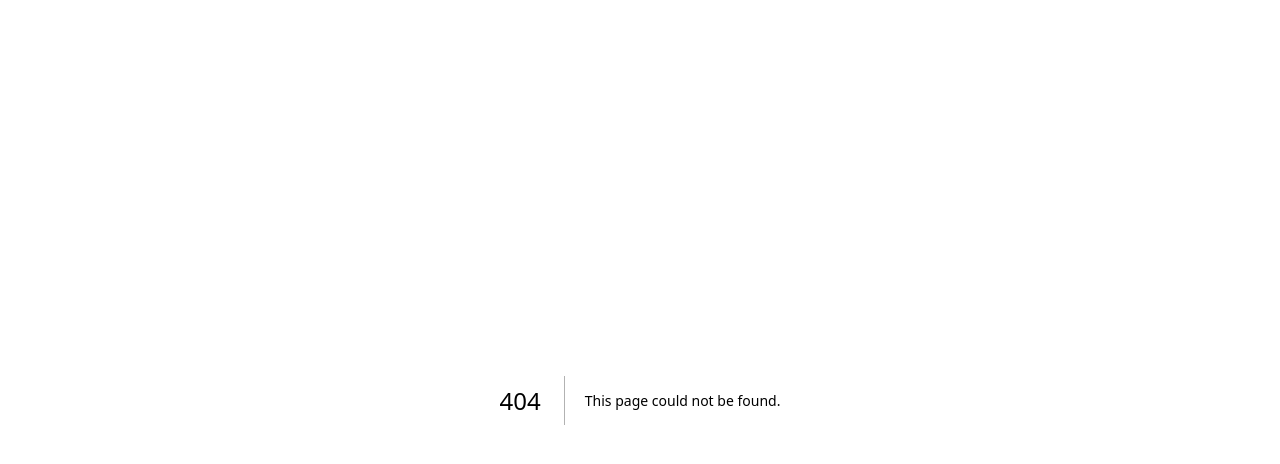
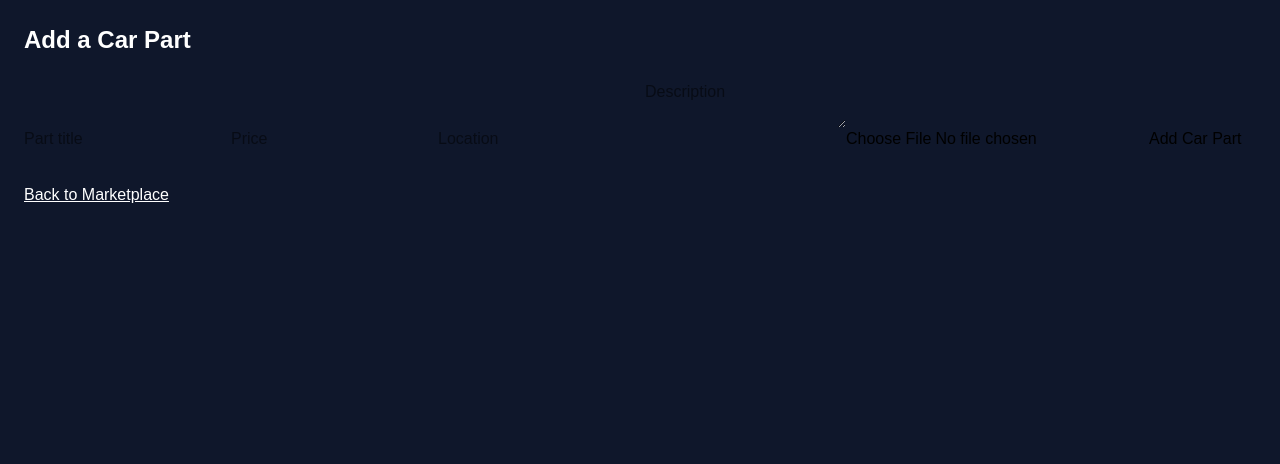
Before and after one commit to vibecheckvc/midnite.auto, a Next.js app in the folder frontend/: page /marketplace/addcarparts in a window 1280 px wide. Before the commit this address had no page. Shown: the top 464 px of the page. Built offline with nearby package versions, Linux system fonts and the light colour scheme.

Commit message:
marketplace forms

```diff
--- /dev/null
+++ b/frontend/app/marketplace/addcar/page.tsx
@@ -0,0 +1,20 @@
+'use client';
+import AddCarForm from '../components/addcar';
+import { useRouter } from 'next/navigation';
+
+export default function AddCarPage() {
+  const router = useRouter();
+
+  return (
+    <div className="min-h-screen bg-slate-900 p-6">
+      <h1 className="text-2xl font-bold text-white mb-6">Add a Car</h1>
+      <AddCarForm />
+      <button
+        className="mt-4 text-white underline"
+        onClick={() => router.push('/marketplace')}
+      >
+        Back to Marketplace
+      </button>
+    </div>
+  );
+}
--- /dev/null
+++ b/frontend/app/marketplace/addcarparts/page.tsx
@@ -0,0 +1,20 @@
+'use client';
+import AddCarPartForm from '../components/addcarparts';
+import { useRouter } from 'next/navigation';
+
+export default function AddCarPartPage() {
+  const router = useRouter();
+
+  return (
+    <div className="min-h-screen bg-slate-900 p-6">
+      <h1 className="text-2xl font-bold text-white mb-6">Add a Car Part</h1>
+      <AddCarPartForm />
+      <button
+        className="mt-4 text-white underline"
+        onClick={() => router.push('/marketplace')}
+      >
+        Back to Marketplace
+      </button>
+    </div>
+  );
+}
--- /dev/null
+++ b/frontend/app/marketplace/components/addcar.tsx
@@ -0,0 +1,59 @@
+'use client';
+
+import { useState } from "react";
+import { supabase } from "../../../utils/supabaseClient";
+import { useRouter } from "next/navigation";
+
+export default function AddCarForm() {
+  const [title, setTitle] = useState("");
+  const [price, setPrice] = useState("");
+  const [location, setLocation] = useState("");
+  const [description, setDescription] = useState("");
+  const [image, setImage] = useState<File | null>(null);
+  const router = useRouter();
+
+  const handleSubmit = async (e: React.FormEvent) => {
+    e.preventDefault();
+
+    // 1️⃣ Upload image if exists
+    let imageUrl = "";
+    if (image) {
+      const { data, error: storageError } = await supabase.storage
+        .from("cars-images")
+        .upload(`public/${Date.now()}_${image.name}`, image);
+      if (storageError) return alert(storageError.message);
+
+      // Get public URL
+      imageUrl = supabase.storage.from("cars-images").getPublicUrl(data.path).data.publicUrl;
+    }
+
+    // 2️⃣ Insert new car into Supabase
+    const { error } = await supabase.from("cars").insert([
+      {
+        title,
+        price: parseFloat(price),
+        location,
+        description,
+        image_url: imageUrl,
+        user_id: supabase.auth.getUser()?.data.user.id
+      }
+    ]);
+
+    if (error) alert(error.message);
+    else {
+      alert("Car added successfully!");
+      router.push("/car-market"); // redirect to car marketplace
+    }
+  };
+
+  return (
+    <form onSubmit={handleSubmit} className="space-y-4">
+      <input type="text" placeholder="Car title" value={title} onChange={e => setTitle(e.target.value)} required />
+      <input type="number" placeholder="Price" value={price} onChange={e => setPrice(e.target.value)} required />
+      <input type="text" placeholder="Location" value={location} onChange={e => setLocation(e.target.value)} required />
+      <textarea placeholder="Description" value={description} onChange={e => setDescription(e.target.value)} required />
+      <input type="file" onChange={e => setImage(e.target.files?.[0] || null)} />
+      <button type="submit">Add Car</button>
+    </form>
+  );
+}
--- /dev/null
+++ b/frontend/app/marketplace/components/addcarparts.tsx
@@ -0,0 +1,56 @@
+'use client';
+
+import { useState } from "react";
+import { supabase } from "../../../utils/supabaseClient";
+import { useRouter } from "next/navigation";
+
+export default function AddCarPartForm() {
+  const [title, setTitle] = useState("");
+  const [price, setPrice] = useState("");
+  const [location, setLocation] = useState("");
+  const [description, setDescription] = useState("");
+  const [image, setImage] = useState<File | null>(null);
+  const router = useRouter();
+
+  const handleSubmit = async (e: React.FormEvent) => {
+    e.preventDefault();
+
+    let imageUrl = "";
+    if (image) {
+      const { data, error: storageError } = await supabase.storage
+        .from("carparts-images")
+        .upload(`public/${Date.now()}_${image.name}`, image);
+      if (storageError) return alert(storageError.message);
+
+      imageUrl = supabase.storage.from("carparts-images").getPublicUrl(data.path).data.publicUrl;
+    }
+
+    const { error } = await supabase.from("carparts").insert([
+      {
+        title,
+        price: parseFloat(price),
+        location,
+        description,
+        image_url: imageUrl,
+        user_id: (await supabase.auth.getUser()).data.user?.id
+      }
+    ]);
+
+    if (error) alert(error.message);
+    else {
+      alert("Car part added successfully!");
+      router.push("/marketplace"); // redirect to marketplace
+    }
+  };
+
+  return (
+    <form onSubmit={handleSubmit} className="space-y-4">
+      <input type="text" placeholder="Part title" value={title} onChange={e => setTitle(e.target.value)} required />
+      <input type="number" placeholder="Price" value={price} onChange={e => setPrice(e.target.value)} required />
+      <input type="text" placeholder="Location" value={location} onChange={e => setLocation(e.target.value)} required />
+      <textarea placeholder="Description" value={description} onChange={e => setDescription(e.target.value)} required />
+      <input type="file" onChange={e => setImage(e.target.files?.[0] || null)} />
+      <button type="submit">Add Car Part</button>
+    </form>
+  );
+}
--- a/frontend/app/marketplace/page.tsx
+++ b/frontend/app/marketplace/page.tsx
@@ -1,53 +1,87 @@
 "use client";
-
-import { useState } from "react";
+import { useState, useEffect } from "react";
+import { supabase } from "../../utils/supabaseClient";
 import CarMarket from "./components/car_market";
 import CarPartsMarket from "./components/carparts_market";
+import { useRouter } from "next/navigation";
+import Link from "next/link";
 
 export default function MarketplacePage() {
+  const [user, setUser] = useState<any>(null);
   const [activeTab, setActiveTab] = useState<"cars" | "parts">("cars");
+  const router = useRouter();
+
+  useEffect(() => {
+    supabase.auth.getUser().then(({ data }) => {
+      setUser(data.user);
+    });
+  }, []);
+
+  if (!user)
+    return (
+      <div className="text-white p-6">
+        Please{" "}
+        <button className="underline" onClick={() => router.push("/login")}>
+          log in
+        </button>{" "}
+        to access the marketplace.
+      </div>
+    );
 
   return (
     <div className="min-h-screen bg-slate-900 p-6">
-      {/* Header */}
       <h1 className="text-2xl font-bold text-white mb-6">Marketplace</h1>
 
-      {/* PERFECT sliding pill: no padding on container, indicator is exactly 1/2 width */}
+      {/* Tabs */}
       <div className="relative w-full rounded-full h-12 bg-gray-200 overflow-hidden mb-6">
-        {/* Sliding colored background (indicator) */}
         <div
           className={`absolute top-0 left-0 h-full w-1/2 rounded-full transition-transform duration-300 transform
-            ${activeTab === "cars"
-              ? "translate-x-0 bg-gradient-to-r from-red-400 via-red-500 to-red-600 shadow-lg shadow-red-500/50"
-              : "translate-x-full bg-gradient-to-r from-purple-500 via-purple-600 to-purple-700 shadow-lg shadow-purple-500/50"
+            ${
+              activeTab === "cars"
+                ? "translate-x-0 bg-gradient-to-r from-red-400 via-red-500 to-red-600 shadow-lg shadow-red-500/50"
+                : "translate-x-full bg-gradient-to-r from-purple-500 via-purple-600 to-purple-700 shadow-lg shadow-purple-500/50"
             }`}
         />
-
-        {/* Buttons (text sits above the indicator) */}
         <div className="relative z-10 grid grid-cols-2 h-full">
           <button
             onClick={() => setActiveTab("cars")}
             className={`flex items-center justify-center h-full font-semibold transition-colors duration-200 ${
               activeTab === "cars" ? "text-white" : "text-gray-600"
             }`}
-            aria-pressed={activeTab === "cars"}
           >
             Cars
           </button>
-
           <button
             onClick={() => setActiveTab("parts")}
             className={`flex items-center justify-center h-full font-semibold transition-colors duration-200 ${
               activeTab === "parts" ? "text-white" : "text-gray-600"
             }`}
-            aria-pressed={activeTab === "parts"}
           >
             Car Parts
           </button>
         </div>
       </div>
 
-      {/* Content Area */}
+      {/* Add button as link */}
+      <div className="mb-4">
+        {activeTab === "cars" ? (
+          <Link
+            href="/marketplace/addcar"
+            className="bg-green-500 hover:bg-green-600 text-white font-semibold px-4 py-2 rounded inline-block"
+          >
+            Add Car
+          </Link>
+        ) : (
+          <Link
+            href="/marketplace/addcarparts"
+            className="bg-green-500 hover:bg-green-600 text-white font-semibold px-4 py-2 rounded inline-block"
+          >
+            Add Car Part
+          </Link>
+        )}
+      </div>
+
+      {/* Marketplace listings */}
       <div className="transition-all">
         {activeTab === "cars" ? <CarMarket /> : <CarPartsMarket />}
       </div>
```
